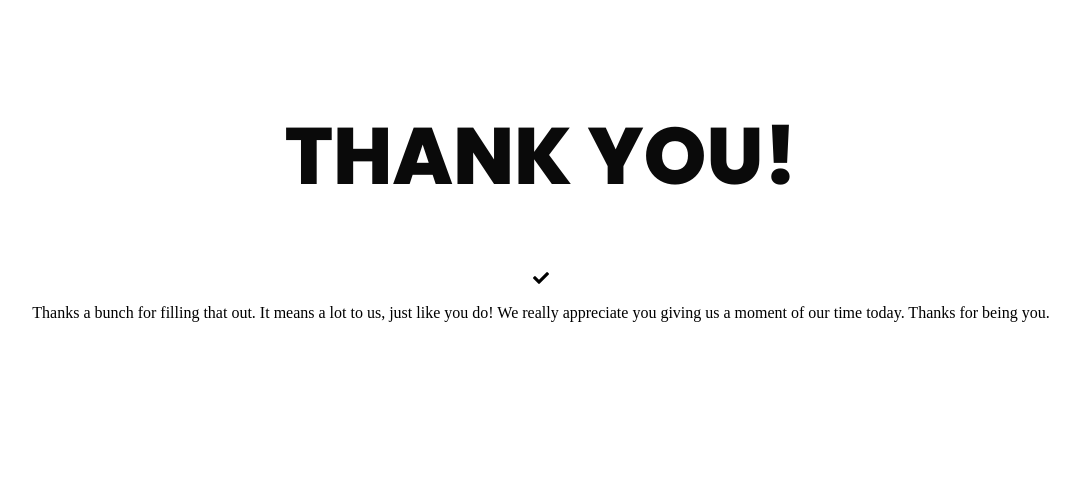
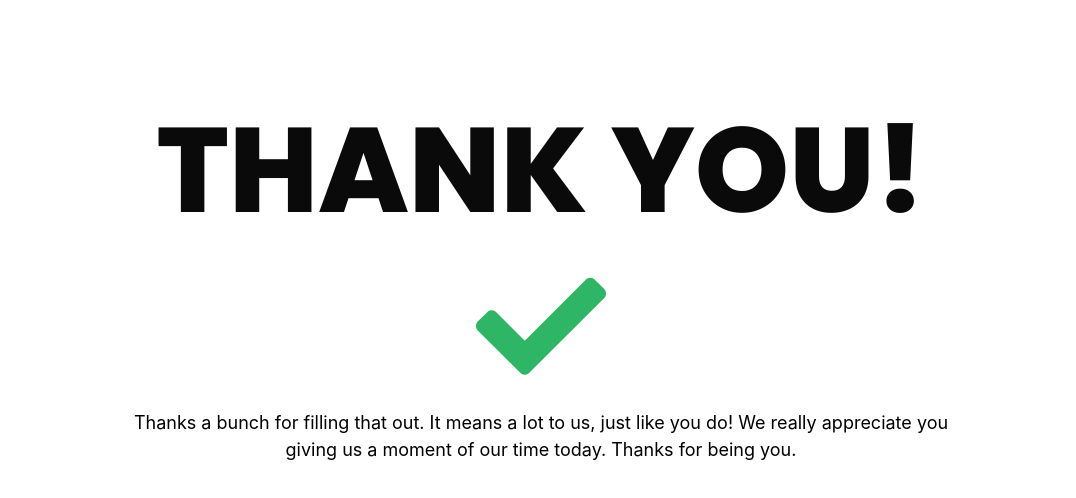
Before and after one commit to TaiwoOluwaseyi/Thank-you-page, a plain HTML site: page index.html in a window 1280 px wide. Shown: the whole page, without its empty margins (99-1175 px from the left). Drawn offline with Linux system fonts and the light colour scheme.

Commit message:
second commit

```diff
--- a/index.html
+++ b/index.html
@@ -20,7 +20,7 @@
 
     <p>
       Thanks a bunch for filling that out. It means a lot to us, just like you
-      do! We really appreciate you giving us a moment of our time today. Thanks
+      do! We really appreciate you<br> giving us a moment of our time today. Thanks
       for being you.
     </p>
     </div>
--- a/style.css
+++ b/style.css
@@ -1,4 +1,4 @@
-@import url('https://fonts.googleapis.com/css2?family=Poppins:wght@800&display=swap');
+@import url("https://fonts.googleapis.com/css2?family=Poppins:wght@800&display=swap");
 * {
   box-sizing: border-box;
 }
@@ -9,20 +9,24 @@ body {
 }
 
 .main {
-     margin-top: 6rem;
   text-align: center;
 }
 h1 {
   color: rgb(10, 10, 10);
   font-weight: bold;
-     font-family: 'Poppins', sans-serif;
+  font-family: "Poppins", sans-serif;
   font-weight: 800;
-     font-size: 5rem;
+  font-size: 120px;
 }
 p {
   text-align: center;
+  line-height: 1.5;
+  font-family: -apple-system, BlinkMacSystemFont, "Segoe UI", Roboto, Oxygen,
+    Ubuntu, Cantarell, "Open Sans", "Helvetica Neue", sans-serif;
+    font-size: 1.125rem;
 }
- .fas fa-check {
-     color: green;
-     font-size: 10rem;
+.fas {
+  color: rgb(47, 181, 102);
+  font-size: 130px;
+  margin-top: -5rem;
 }
```
Lines whose indentation alone changed are shown as unchanged.
